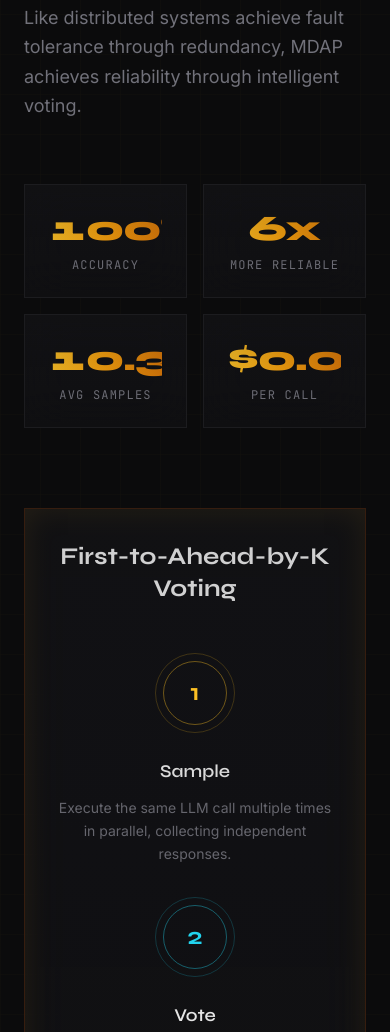
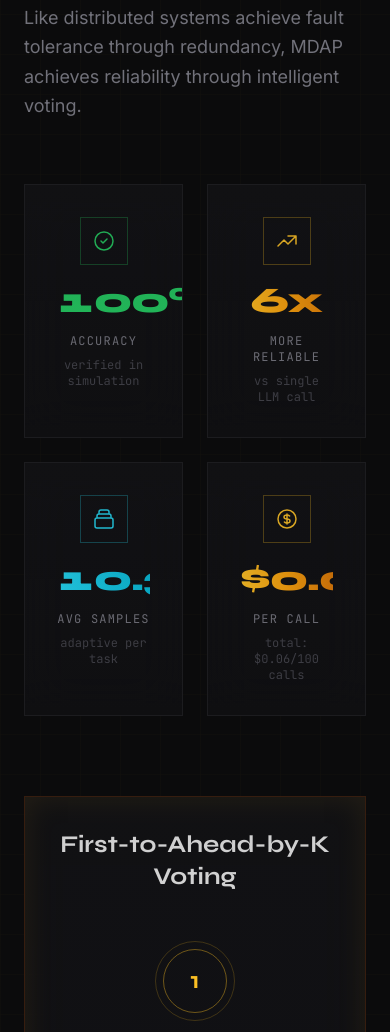
Before and after one commit to vtrpza/mdap-sdk, a website built with Vite: page packages/landing/index.html in a window 390 px wide. Shown: the part 2986-4018 px from the top of the page. Built offline with nearby package versions, Linux system fonts and the light colour scheme.

Commit message:
feat: Enhance stats section with improved layout, styles, and responsiveness

```diff
--- a/packages/landing/index.html
+++ b/packages/landing/index.html
@@ -279,22 +279,53 @@
       </div>
 
       <!-- Stats grid -->
-      <div id="stats-section" class="grid grid-cols-2 lg:grid-cols-4 gap-4 mb-20">
-        <div class="panel p-6 text-center">
-          <div id="stat-accuracy" class="stat-value">0%</div>
+      <div id="stats-section" class="grid grid-cols-2 lg:grid-cols-4 gap-6 mb-20">
+        <!-- Accuracy -->
+        <div class="panel p-8 text-center group hover:border-signal-success/30 transition-all duration-500">
+          <div class="w-12 h-12 mx-auto mb-4 flex items-center justify-center border border-signal-success/30 text-signal-success">
+            <svg class="w-6 h-6" fill="none" stroke="currentColor" viewBox="0 0 24 24">
+              <path stroke-linecap="round" stroke-linejoin="round" stroke-width="1.5" d="M9 12l2 2 4-4m6 2a9 9 0 11-18 0 9 9 0 0118 0z"/>
+            </svg>
+          </div>
+          <div id="stat-accuracy" class="stat-value text-signal-success">0%</div>
           <div class="stat-label">Accuracy</div>
+          <div class="text-xs text-steel-600 mt-2 font-mono">verified in simulation</div>
         </div>
-        <div class="panel p-6 text-center">
-          <div id="stat-improvement" class="stat-value">0x</div>
+
+        <!-- Reliability -->
+        <div class="panel p-8 text-center group hover:border-amber-glow/30 transition-all duration-500">
+          <div class="w-12 h-12 mx-auto mb-4 flex items-center justify-center border border-amber-glow/30 text-amber-glow">
+            <svg class="w-6 h-6" fill="none" stroke="currentColor" viewBox="0 0 24 24">
+              <path stroke-linecap="round" stroke-linejoin="round" stroke-width="1.5" d="M13 7h8m0 0v8m0-8l-8 8-4-4-6 6"/>
+            </svg>
+          </div>
+          <div id="stat-improvement" class="stat-value gradient-text">0x</div>
           <div class="stat-label">More Reliable</div>
+          <div class="text-xs text-steel-600 mt-2 font-mono">vs single LLM call</div>
         </div>
-        <div class="panel p-6 text-center">
-          <div id="stat-samples" class="stat-value">0</div>
+
+        <!-- Samples -->
+        <div class="panel p-8 text-center group hover:border-cyan-data/30 transition-all duration-500">
+          <div class="w-12 h-12 mx-auto mb-4 flex items-center justify-center border border-cyan-data/30 text-cyan-data">
+            <svg class="w-6 h-6" fill="none" stroke="currentColor" viewBox="0 0 24 24">
+              <path stroke-linecap="round" stroke-linejoin="round" stroke-width="1.5" d="M19 11H5m14 0a2 2 0 012 2v6a2 2 0 01-2 2H5a2 2 0 01-2-2v-6a2 2 0 012-2m14 0V9a2 2 0 00-2-2M5 11V9a2 2 0 012-2m0 0V5a2 2 0 012-2h6a2 2 0 012 2v2M7 7h10"/>
+            </svg>
+          </div>
+          <div id="stat-samples" class="stat-value gradient-text-cyan">0</div>
           <div class="stat-label">Avg Samples</div>
+          <div class="text-xs text-steel-600 mt-2 font-mono">adaptive per task</div>
         </div>
-        <div class="panel p-6 text-center">
-          <div id="stat-cost" class="stat-value">$0</div>
+
+        <!-- Cost -->
+        <div class="panel p-8 text-center group hover:border-amber-glow/30 transition-all duration-500">
+          <div class="w-12 h-12 mx-auto mb-4 flex items-center justify-center border border-amber-glow/30 text-amber-glow">
+            <svg class="w-6 h-6" fill="none" stroke="currentColor" viewBox="0 0 24 24">
+              <path stroke-linecap="round" stroke-linejoin="round" stroke-width="1.5" d="M12 8c-1.657 0-3 .895-3 2s1.343 2 3 2 3 .895 3 2-1.343 2-3 2m0-8c1.11 0 2.08.402 2.599 1M12 8V7m0 1v8m0 0v1m0-1c-1.11 0-2.08-.402-2.599-1M21 12a9 9 0 11-18 0 9 9 0 0118 0z"/>
+            </svg>
+          </div>
+          <div id="stat-cost" class="stat-value gradient-text">$0</div>
           <div class="stat-label">Per Call</div>
+          <div class="text-xs text-steel-600 mt-2 font-mono">total: $0.06/100 calls</div>
         </div>
       </div>
 
@@ -510,9 +541,7 @@
       <!-- Section header -->
       <div class="text-center mb-16">
         <div class="section-label justify-center mb-4">
-          <span class="w-8 h-px bg-amber-glow/40"></span>
           Quick Start
-          <span class="w-8 h-px bg-amber-glow/40"></span>
         </div>
         <h2 class="section-title mb-6">
           Get <span class="gradient-text">Started</span>
--- a/packages/landing/src/styles/main.css
+++ b/packages/landing/src/styles/main.css
@@ -196,11 +196,15 @@
 
   /* ===== Stats ===== */
   .stat-value {
-    @apply font-display font-extrabold text-5xl md:text-6xl gradient-text
-           tabular-nums tracking-tight;
+    @apply font-display font-extrabold text-4xl md:text-5xl
+           tabular-nums tracking-tight leading-none;
+  }
+  .stat-value.gradient-text {
+    @apply bg-gradient-to-r from-amber-glow via-amber-bright to-amber-muted
+           bg-clip-text text-transparent;
   }
   .stat-label {
-    @apply font-mono text-xs uppercase tracking-widest text-steel-400 mt-2;
+    @apply font-mono text-xs uppercase tracking-widest text-steel-400 mt-3;
   }
 
   /* ===== Grid overlay effect ===== */
```
